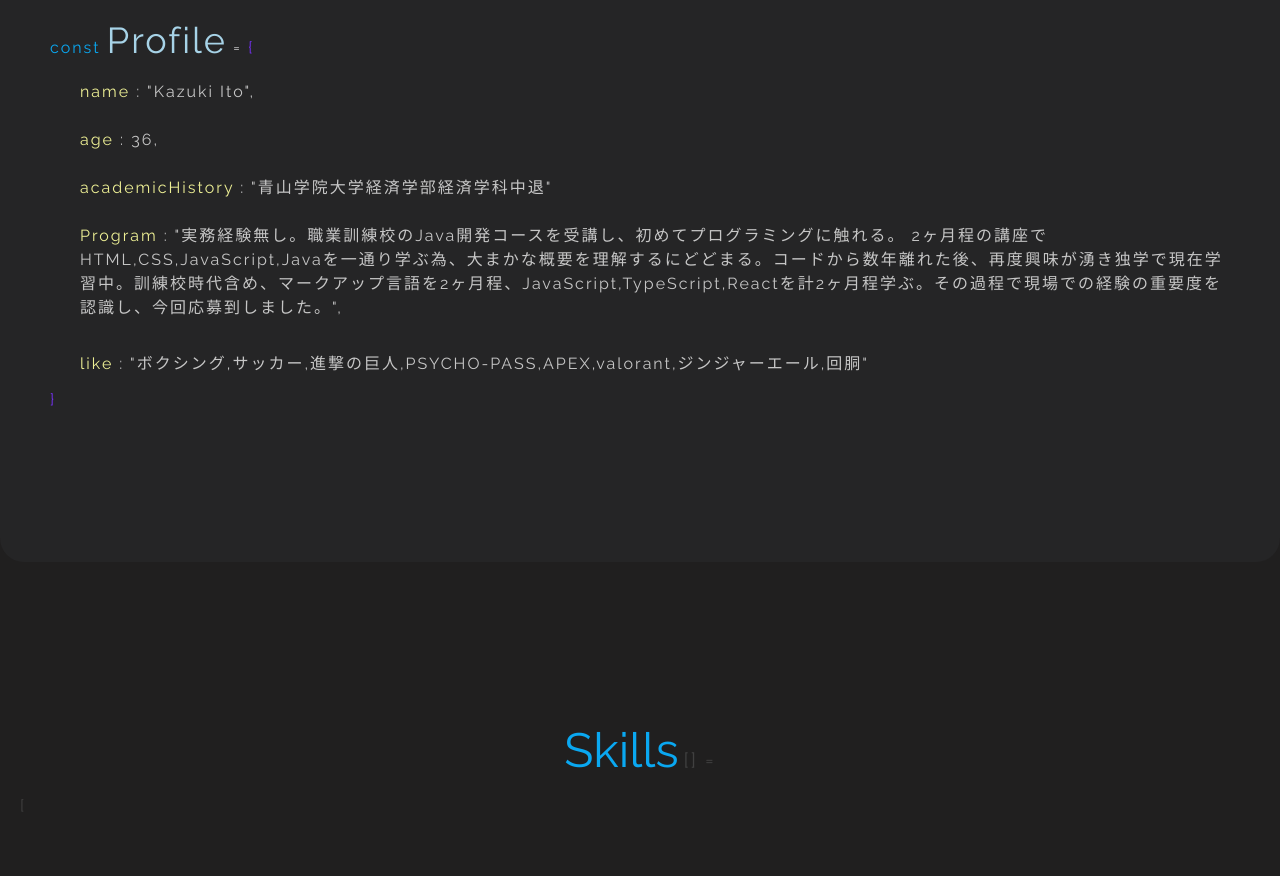
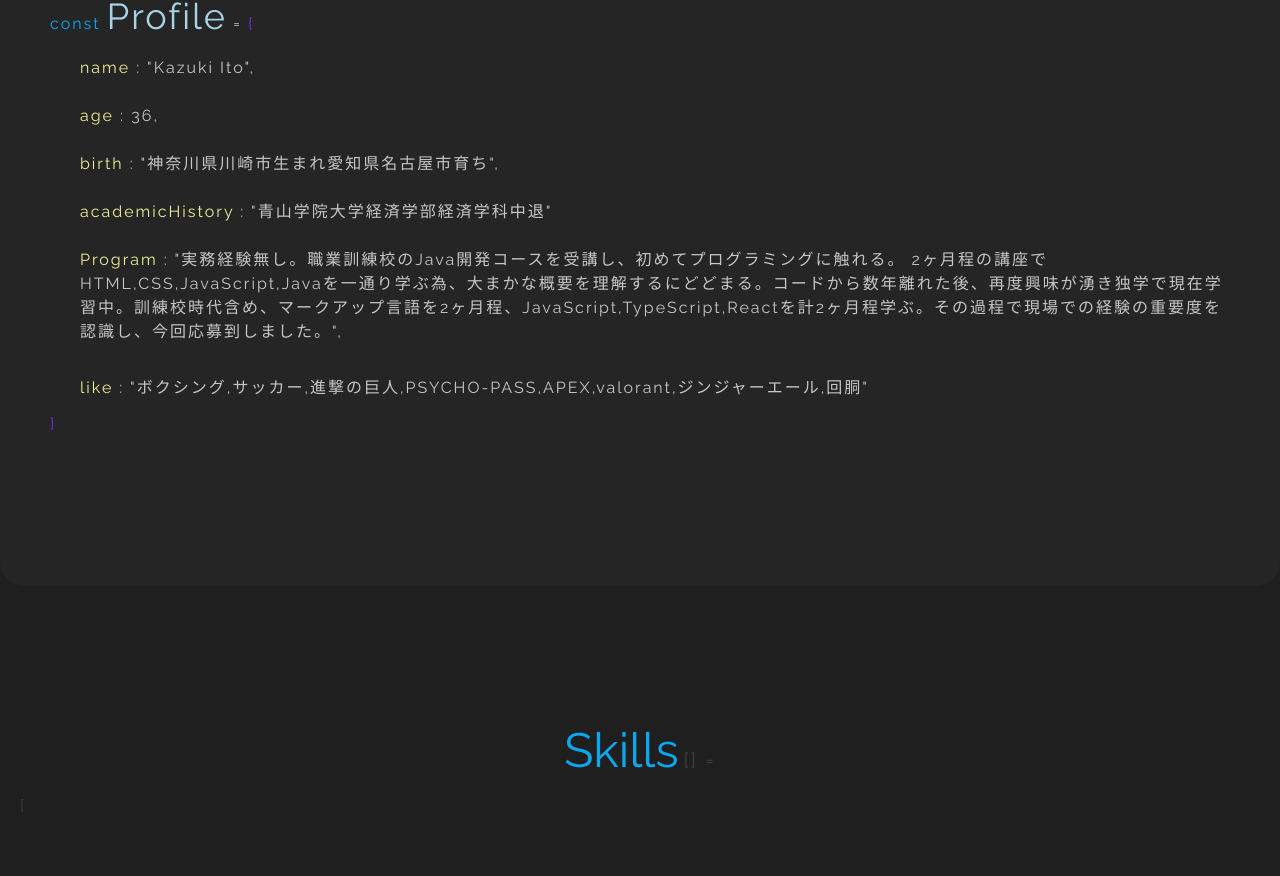
Before and after one commit to tttazttt/portfolio2502, a React (Vite) app: page / in a window 1280 px wide. Shown: the part 1044-1920 px from the top of the page. Built offline with nearby package versions, Linux system fonts and the light colour scheme.

Commit message:
profileにbirth追加

```diff
--- a/src/components/Profile.tsx
+++ b/src/components/Profile.tsx
@@ -19,6 +19,10 @@ const Profile = (props: props) => {
         </p>
         <p className="ml-[30px] py-3">
           <span className="text-[#eef095]">age</span> : 36,
+        </p>
+        <p className="ml-[30px] py-3">
+          <span className="text-[#eef095]">birth</span> :
+          "神奈川県川崎市生まれ愛知県名古屋市育ち",
         </p>
         <p className="ml-[30px] py-3">
           <span className="text-[#eef095]">academicHistory</span> :
```
